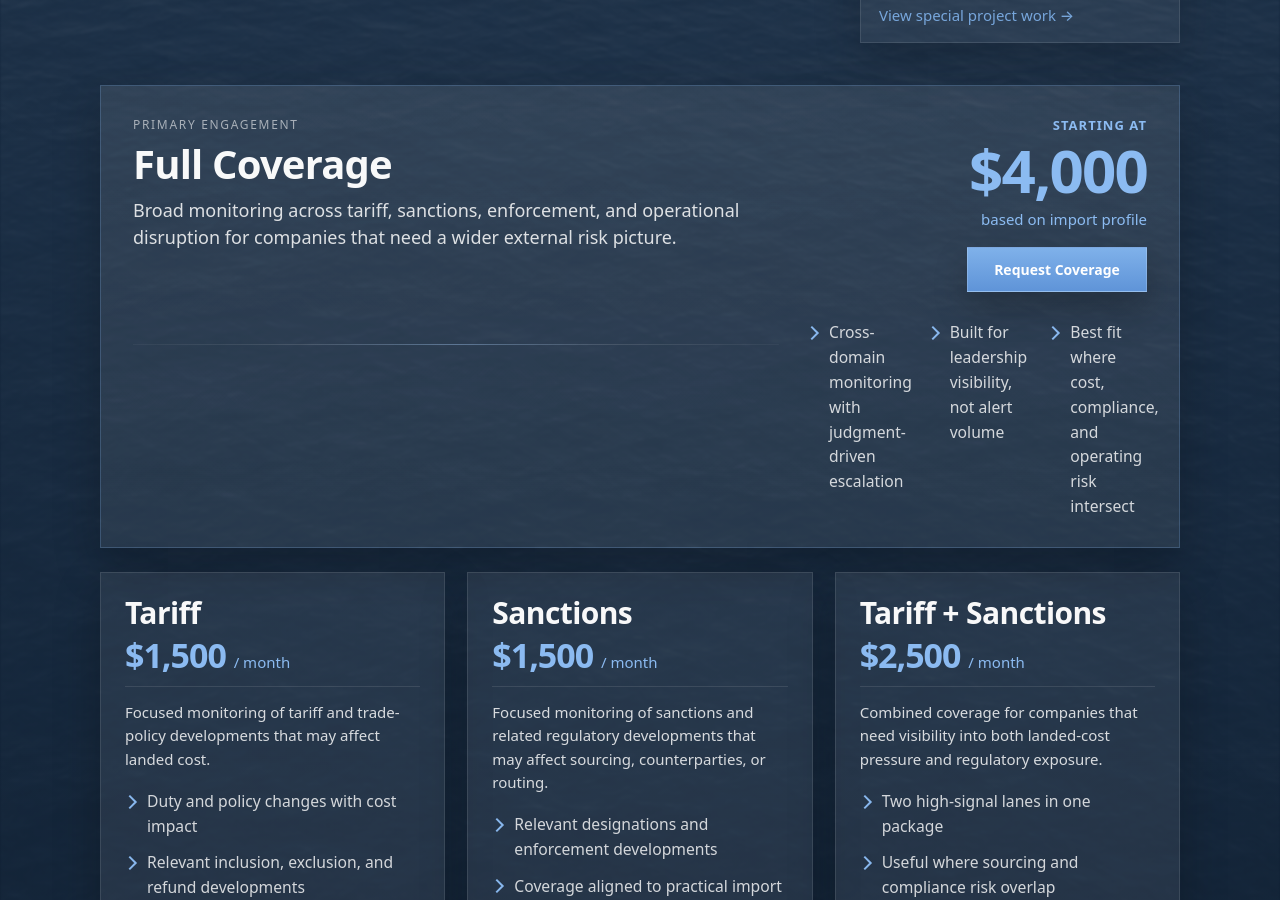
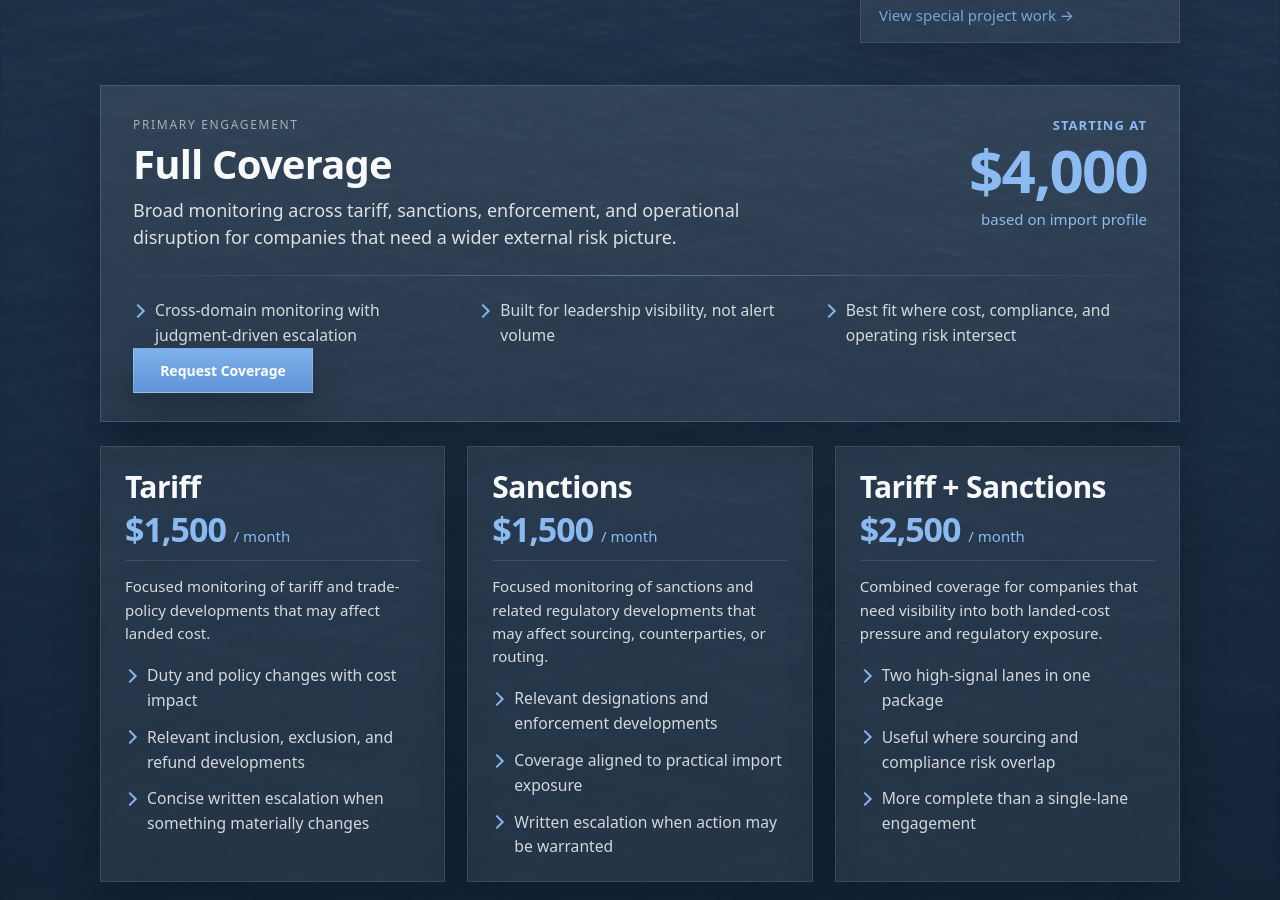
Before and after one commit to importrisk/import-risk-intelligence-site, a Jekyll site: the page built from pricing.html, in a window 1280 px wide and 900 px high, scrolled down 502 px. Built offline with Jekyll 4.4.1, drawn with Linux system fonts in a browser that asks for light colours.

Commit message:
Update pricing.html

```diff
--- a/pricing.html
+++ b/pricing.html
@@ -43,7 +43,7 @@ description: Pricing and scope options for Import Risk Intelligence.
 </section>
 
       <section class="pricing-featured-wrap" aria-label="Featured pricing option">
-      <article class="pricing-card pricing-card-featured">
+     <article class="pricing-card pricing-card-featured">
   <div class="pricing-card-featured-grid">
     <div class="pricing-card-main">
       <p class="pricing-kicker">Primary engagement</p>
@@ -54,14 +54,11 @@ description: Pricing and scope options for Import Risk Intelligence.
     </div>
 
     <div class="pricing-card-priceblock">
-  <p class="pricing-card-starting">Starting at</p>
-  <p class="pricing-card-price pricing-card-price-featured">$4,000</p>
-  <p class="pricing-card-term">based on import profile</p>
-
-  <div class="pricing-card-cta">
-    <a class="btn btn-primary pricing-card-cta-btn" href="./contact.html">Request Coverage</a>
+      <p class="pricing-card-starting">Starting at</p>
+      <p class="pricing-card-price pricing-card-price-featured">$4,000</p>
+      <p class="pricing-card-term">based on import profile</p>
+    </div>
   </div>
-</div>
 
   <div class="pricing-card-divider" aria-hidden="true"></div>
 
@@ -70,6 +67,10 @@ description: Pricing and scope options for Import Risk Intelligence.
     <li>Built for leadership visibility, not alert volume</li>
     <li>Best fit where cost, compliance, and operating risk intersect</li>
   </ul>
+
+  <div class="pricing-card-featured-cta">
+    <a class="btn btn-primary pricing-card-cta-btn" href="./contact.html">Request Coverage</a>
+  </div>
 </article>
       </section>
 
```
